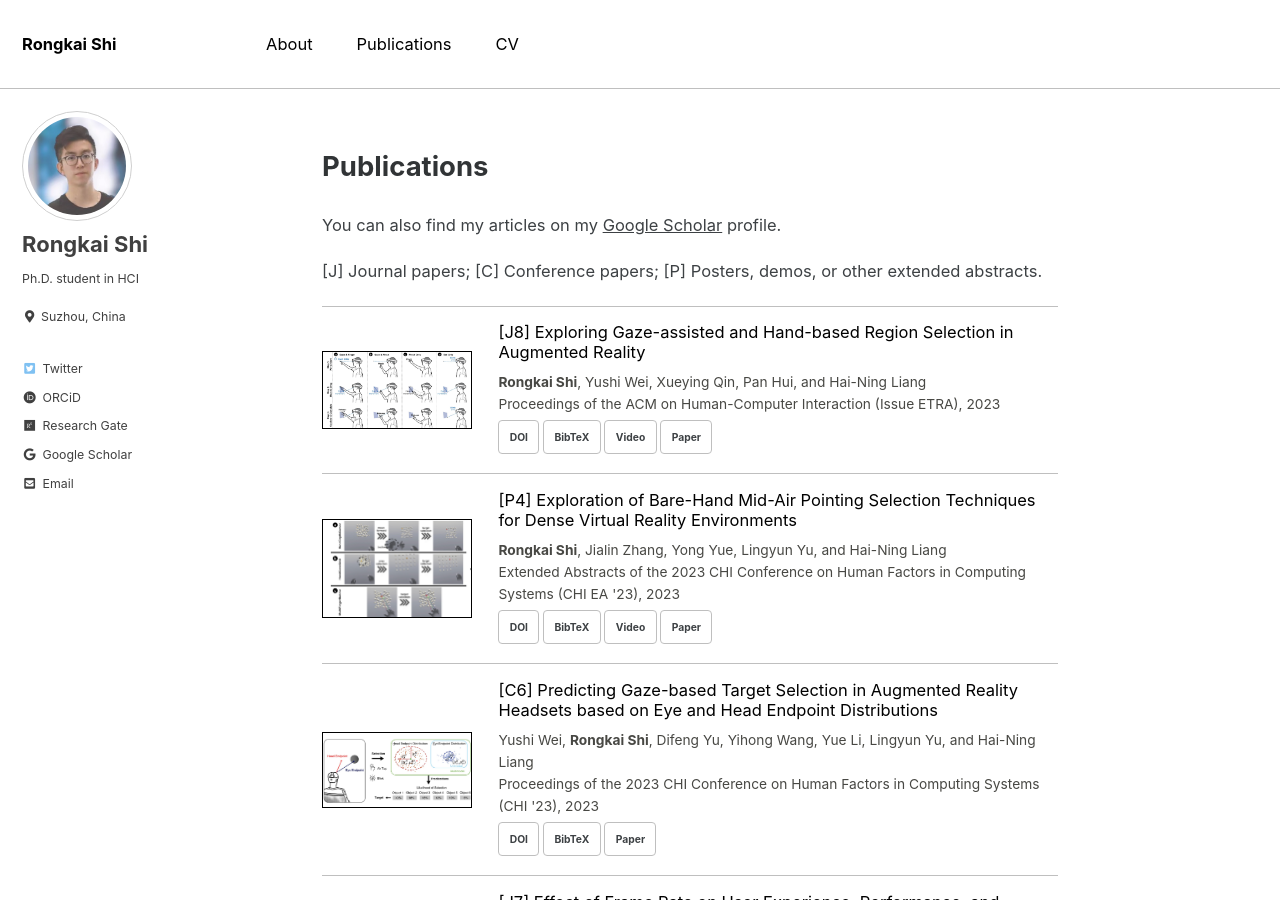
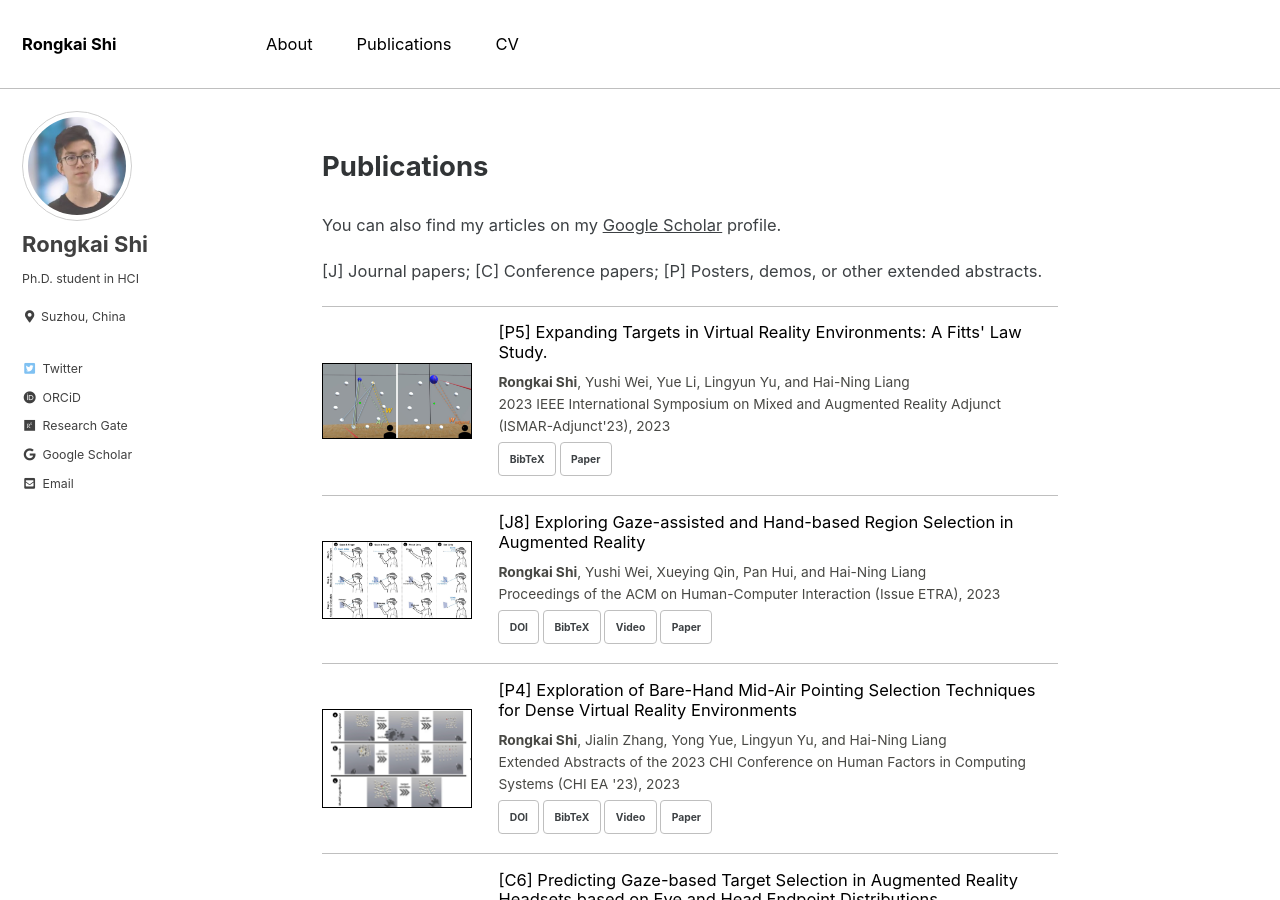
Before and after one commit to rongkaishi/rongkaishi.github.io, a Jekyll site: the page built from publications.html, in a window 1280 px wide and 900 px high. Built offline with Jekyll 4.4.1, drawn with Linux system fonts in a browser that asks for light colours; cached includes are drawn as plain includes.

Commit message:
UpdateAug23

```diff
--- a/_layouts/home.html
+++ b/_layouts/home.html
@@ -23,11 +23,14 @@ In specific, I focused on researching, designing, and evaluating interaction tec
 
 <h3 class="archive__subtitle">Latest News</h3>
 <ul class="archive__selfdefine-content">
+  <li style="color:teal"><b>Aug 2023</b>: Haven’t updated for some time. I have one poster paper accepted at ISMAR this year and will attend and present it physically. <b>See you in Sydney!</b> (BTW, I will also be around during SUI~)
+    Right after the CHI and VR deadlines in September, I will proceed to thesis submission and the follow-up steps. Thus, <b>I’m now actively looking for postdoc or teaching positions starting in fall 2024.</b>
+    If you think we have a good match, please get in touch with me! </li>
   <li><b>Apr 2023</b>: One paper was accepted at ACM ETRA'23 Journal Track (PACMHCI). </li>
   <li><b>Mar 2023</b>: Attended IEEE VR'23 <i class="far fa-laugh-squint"></i></li>
   <li><b>Jan 2023</b>: Two papers were accepted at ACM CHI'23. </li>
   <li><b>Jan 2023</b>: One co-authored paper was accepted at IEEE VR'23 Journal Track (TVCG). </li>
-  <li><b>Dec 2022</b>: I won the <i class="fas fa-award"></i> best oral presentation award at XJTLU PGRS'22.</li>
+  <!-- <li><b>Dec 2022</b>: I won the <i class="fas fa-award"></i> best oral presentation award at XJTLU PGRS'22.</li> -->
   <!-- <li><b>Oct 2022</b>: I served as a remote student volunteer for IEEE ISMAR'22.</li> -->
 </ul>
 
--- /dev/null
+++ b/_publications/rk-expansion23.md
@@ -0,0 +1,17 @@
+---
+layout: bibformat
+title: "Expanding Targets in Virtual Reality Environments: A Fitts' Law Study."
+authors: <b>Rongkai Shi</b>, Yushi Wei, Yue Li, Lingyun Yu, and Hai-Ning Liang
+publication: 2023 IEEE International Symposium on Mixed and Augmented Reality Adjunct (ISMAR-Adjunct'23)
+year: 2023
+doi: ""
+pubtype: poster
+slug: rk-expansion23
+indexnum: 19
+index: "[P5]"
+video: ""
+selected: false
+paperrep: true
+---
+
+To appear.
```
Also changed, not shown: assets/pubimg/rk-expansion23.jpg (added), 2 other files.
